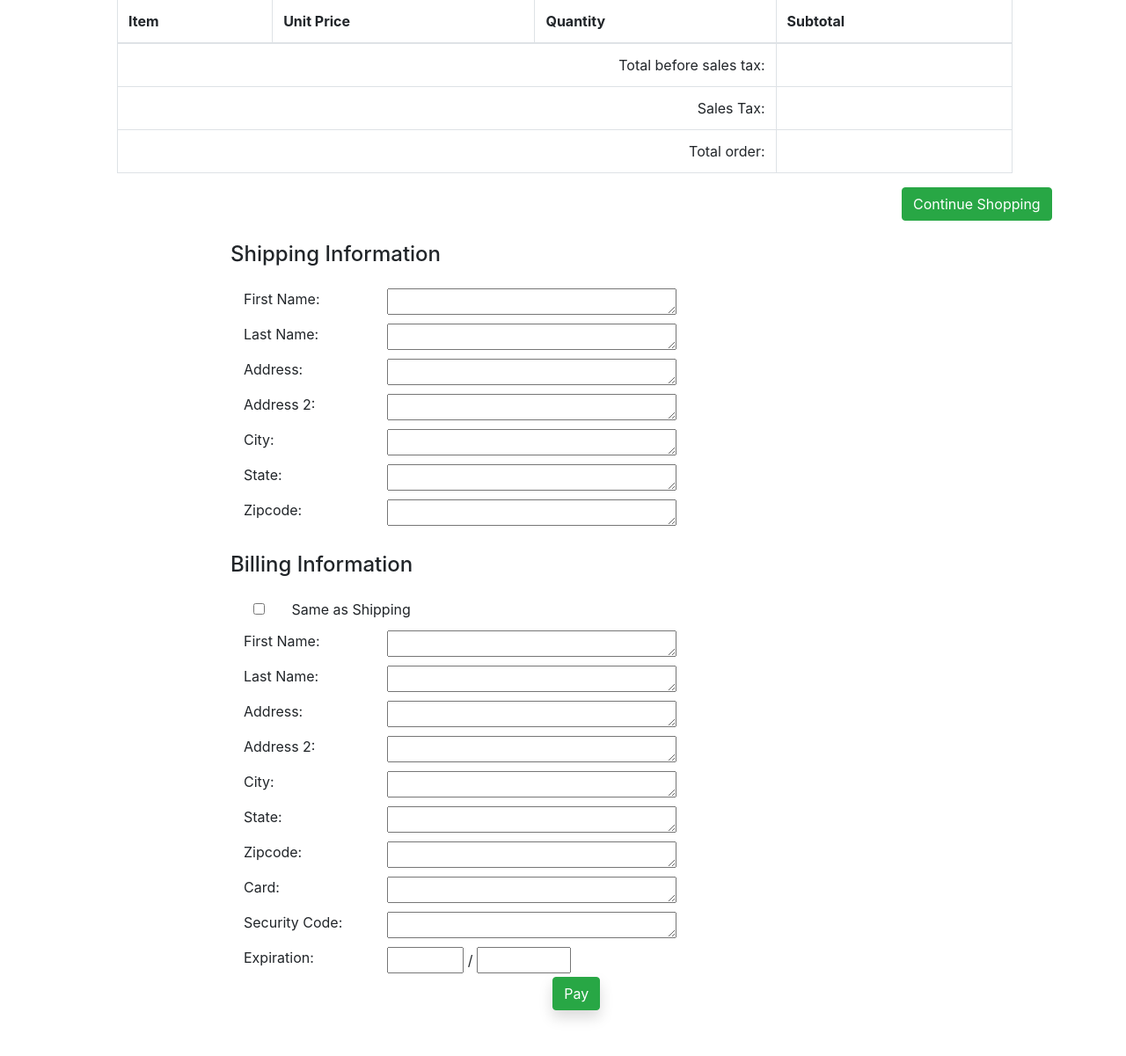
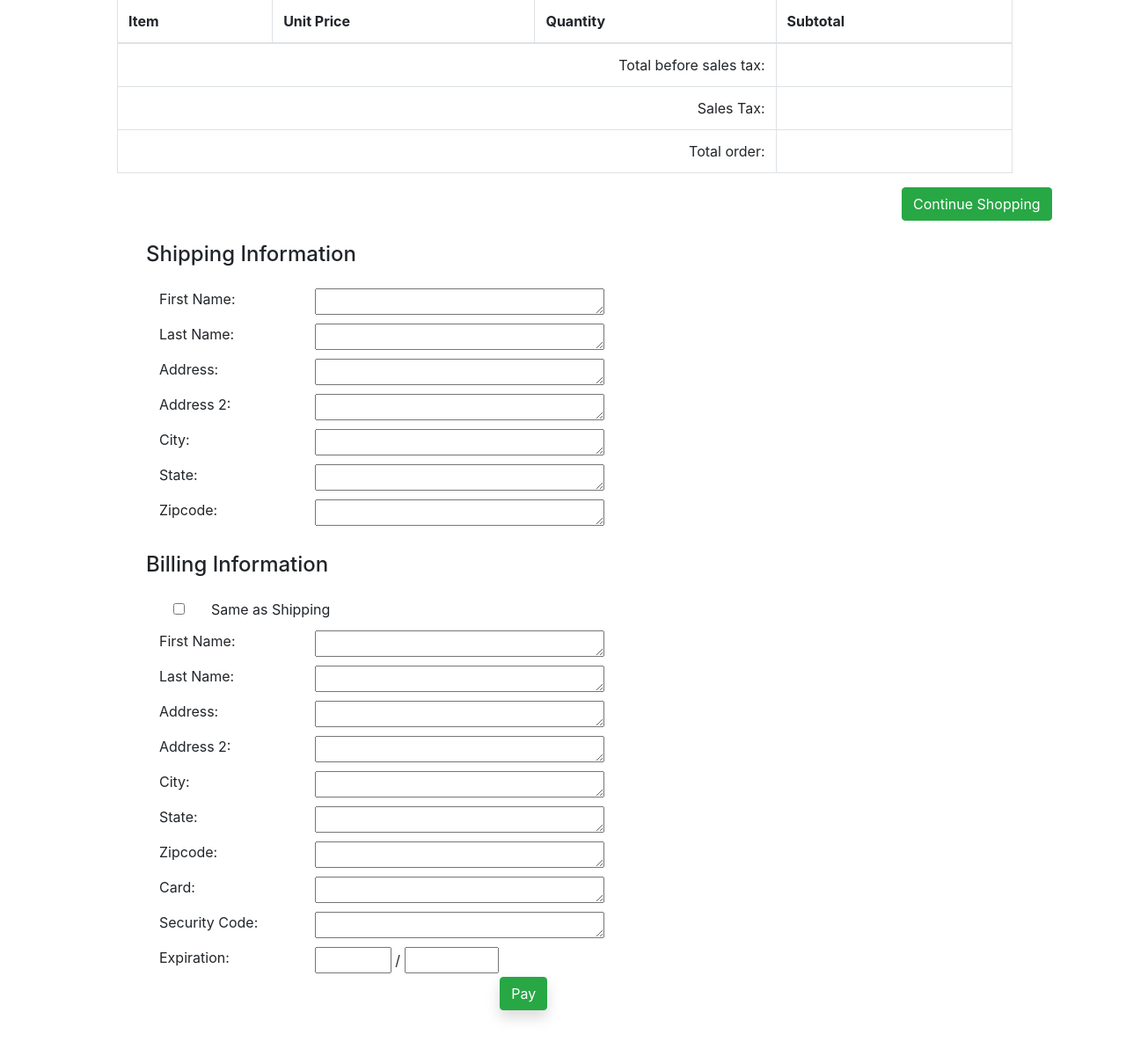
Before and after one commit to trinhgliedt/Ecommerce_Django_Project, a Django app: template main/templates/_4_shop_cart.html in a window 1280 px wide. Shown: the part 104-1305 px from the top of the page at 88% size. After the commit the page ends 1264 px from the top, so only its background shows below. Run offline with Django 3.2, Linux system fonts and the light colour scheme; the template is opened without the code that fills it, so the values that code supplies are empty; some libraries are stand-ins or nearby versions; grey boxes are pictures that could not be loaded.

Commit message:
fixed container div in shopping cart page

```diff
--- a/main/templates/_4_shop_cart.html
+++ b/main/templates/_4_shop_cart.html
@@ -41,7 +41,6 @@
         </tbody>
     </table> <!-- End of order table -->
             <div class="col-3 offset-10"><button type="button" class=" btn btn-success ">Continue Shopping</button></div>
-    <div class="row ml-5 pl-5">
     <div class="col-8 offset-2 mb-5 ml-5 pl-5"> <!-- Wrapper for shipping and billing info -->
         <div class="row h4 my-4">Shipping Information</div>
         <div class="row my-1">
@@ -124,7 +123,6 @@
         </div>
 
     </div> <!-- End of shipping and billing info -->
-</div>
 </div> <!-- End of container -->
 
 </body>
```
